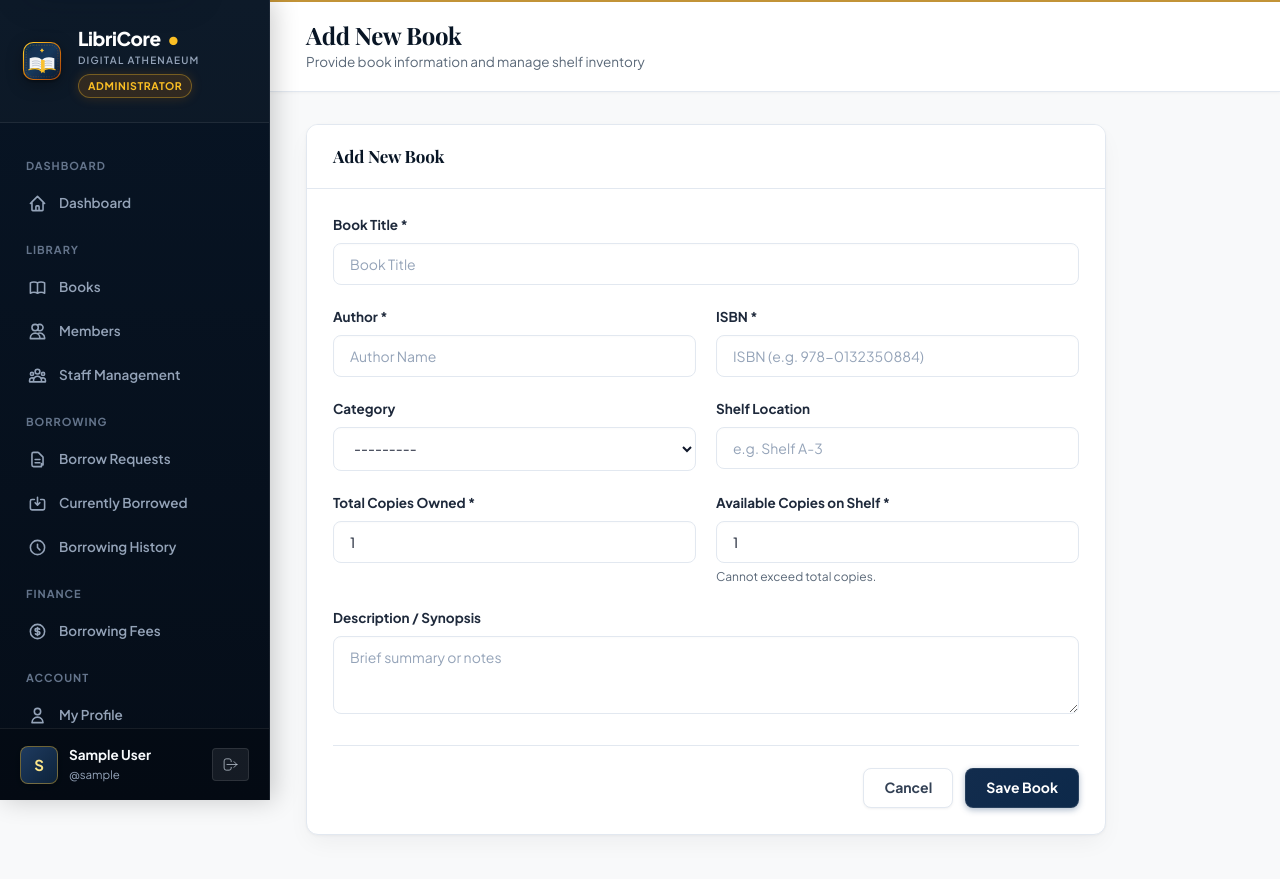
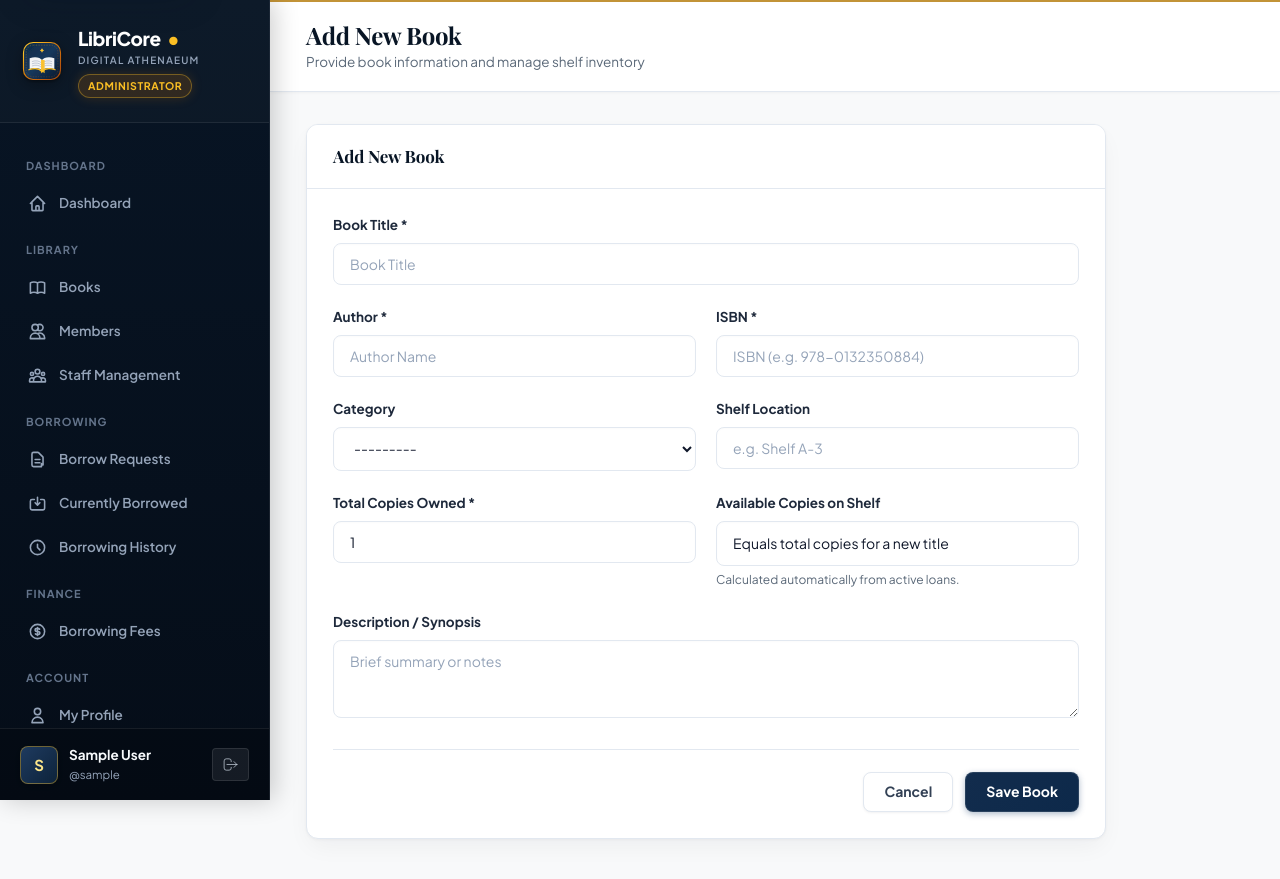
Before and after one commit to Abhii0018/library_management, a Django app: page /books/add/ in a window 1280 px wide. Shown: the top 879 px of the page. Before the commit the page ends 836 px from the top, so only its background shows below. Run offline with Django 5.2, Linux system fonts and the light colour scheme; the visitor is signed in with stand-in values (Sample User, id 1); data that the repository does not hold is empty; parts of the project's set-up code (start-up, migrations or seed data) failed here and were passed over; some web fonts are replaced.

Commit message:
Derive available book copies from active loans in catalog forms

```diff
--- a/books/forms.py
+++ b/books/forms.py
@@ -27,7 +27,6 @@ class BookForm(forms.ModelForm):
             'page_count',
             'book_value',
             'total_copies',
-            'available_copies',
             'shelf_location',
             'cover_image',
             'description',
@@ -44,7 +43,6 @@ class BookForm(forms.ModelForm):
             'page_count': forms.NumberInput(attrs={'class': 'form-control', 'placeholder': 'e.g. 450'}),
             'book_value': forms.NumberInput(attrs={'class': 'form-control', 'step': '0.01', 'min': '0', 'placeholder': 'Replacement Value in ₹'}),
             'total_copies': forms.NumberInput(attrs={'class': 'form-control', 'min': 1}),
-            'available_copies': forms.NumberInput(attrs={'class': 'form-control', 'min': 0}),
             'shelf_location': forms.TextInput(attrs={'class': 'form-control', 'placeholder': 'e.g. Shelf A-3'}),
             'cover_image': forms.TextInput(attrs={'class': 'form-control', 'placeholder': 'e.g. images/covers/9780132350884.jpg'}),
             'description': forms.Textarea(attrs={'class': 'form-control', 'rows': 3, 'placeholder': 'Brief summary or notes'}),
@@ -53,36 +51,36 @@ class BookForm(forms.ModelForm):
     def __init__(self, *args, **kwargs):
         super().__init__(*args, **kwargs)
         self.fields['book_value'].required = False
-        # For new book creation, default available_copies if not set
+        self.fields['total_copies'].help_text = "Available copies are derived automatically from active loans."
         if not self.instance.pk:
-            self.fields['available_copies'].initial = 1
             self.fields['total_copies'].initial = 1
             self.fields['book_value'].initial = 500.00
+
+    def _active_loan_count(self):
+        if not self.instance.pk:
+            return 0
+        return self.instance.borrow_records.filter(status='ISSUED', return_date__isnull=True).count()
 
     def clean(self):
         cleaned_data = super().clean()
         if not cleaned_data.get('book_value'):
             cleaned_data['book_value'] = 500.00
+
         total_copies = cleaned_data.get('total_copies')
-        available_copies = cleaned_data.get('available_copies')
+        if total_copies is not None:
+            if total_copies < 1:
+                self.add_error('total_copies', "Total copies must be at least 1.")
+            active_loans = self._active_loan_count()
+            if total_copies < active_loans:
+                self.add_error(
+                    'total_copies',
+                    f"Cannot reduce total copies below the {active_loans} currently on loan."
+                )
+        return cleaned_data
 
-        if total_copies is not None and total_copies < 0:
-            self.add_error('total_copies', "Total copies cannot be negative.")
-
-        if available_copies is not None and available_copies < 0:
-            self.add_error('available_copies', "Available copies cannot be negative.")
-
-        if total_copies is not None and available_copies is not None:
-            if available_copies > total_copies:
-                self.add_error('available_copies', "Available copies cannot exceed total copies.")
-
-            # If editing an existing book, check currently issued copies
-            if self.instance.pk:
-                currently_issued = self.instance.issued_copies
-                if total_copies < currently_issued:
-                    self.add_error(
-                        'total_copies',
-                        f"Cannot reduce total copies below currently issued count ({currently_issued})."
-                    )
-
-        return cleaned_data
+    def save(self, commit=True):
+        book = super().save(commit=False)
+        book.available_copies = book.total_copies - self._active_loan_count()
+        if commit:
+            book.save()
+        return book
--- a/templates/books/book_form.html
+++ b/templates/books/book_form.html
@@ -59,10 +59,11 @@
             {% if form.total_copies.errors %}<div class="form-error">{{ form.total_copies.errors.0 }}</div>{% endif %}
           </div>
           <div class="form-group">
-            <label class="form-label" for="{{ form.available_copies.id_for_label }}">Available Copies on Shelf *</label>
-            {{ form.available_copies }}
-            {% if form.available_copies.errors %}<div class="form-error">{{ form.available_copies.errors.0 }}</div>{% endif %}
-            <div class="form-text">Cannot exceed total copies.</div>
+            <label class="form-label">Available Copies on Shelf</label>
+            <div class="form-control" style="background: var(--surface-alt, transparent);">
+              {% if book %}{{ book.available_copies }} of {{ book.total_copies }}{% else %}Equals total copies for a new title{% endif %}
+            </div>
+            <div class="form-text">Calculated automatically from active loans.</div>
           </div>
         </div>
 
```
Also changed, not shown: templates/books/book_list.html (+4 -4 lines).
